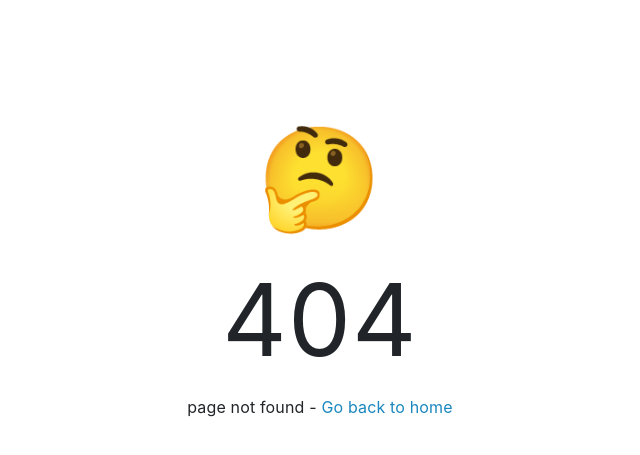
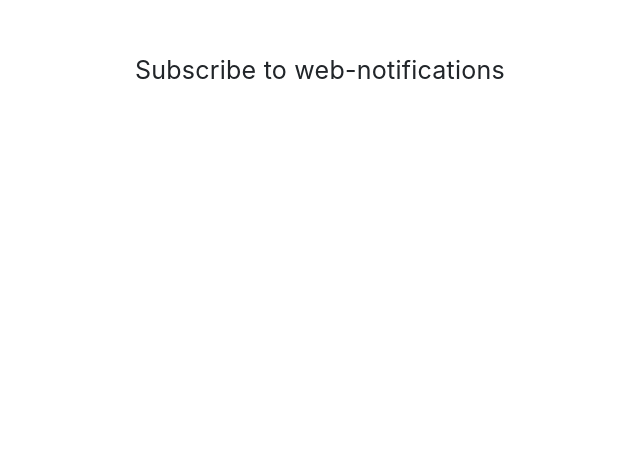
Before and after one commit to oklex/munco-calendar-web, a React (Create React App) app: page /subscribe in a window 1280 px wide. Before the commit this address had no page. Shown: the part 131-586 px from the top of the page, without its empty margins (320-960 px from the left). Built offline with nearby package versions, Linux system fonts and the light colour scheme.

Commit message:
created prototype page

```diff
--- a/src/containers/App/App.tsx
+++ b/src/containers/App/App.tsx
@@ -4,6 +4,7 @@ import { BrowserRouter as Router, Route, Switch } from "react-router-dom";
 import Helmet from "react-helmet";
 import Error404 from "../Error404/Error404";
 import Calendar from "../Calendar/Calendar";
+import Subscribe from "../Subscribe/Subscribe";
 
 class App extends React.Component<{}, {}> {
   show404 = () => {
@@ -12,6 +13,10 @@ class App extends React.Component<{}, {}> {
 
   showCalendar = () => {
     return <Calendar/>
+  }
+
+  showSubscribe = () => {
+    return <Subscribe/>
   }
 
   render() {
@@ -27,6 +32,7 @@ class App extends React.Component<{}, {}> {
         <div className="App">
           <Switch>
             <Route exact path="/" component={this.showCalendar} />
+            <Route exact path="/subscribe" component={this.showSubscribe} />
             <Route component={this.show404} />
           </Switch>
           {/* <Footer /> */}
--- /dev/null
+++ b/src/containers/Subscribe/Subscribe.scss
@@ -0,0 +1,4 @@
+.subscribePage {
+    margin-top: 20vh;
+    text-align: center;
+}
--- /dev/null
+++ b/src/containers/Subscribe/Subscribe.tsx
@@ -0,0 +1,13 @@
+import React from 'react'
+import './Subscribe.scss'
+
+class Subscribe extends React.Component<{},{}> {
+    render() {
+        return (<div className="subscribePage container">
+            <h3>Subscribe to web-notifications</h3>
+
+        </div>)
+    }
+}
+
+export default Subscribe
```
